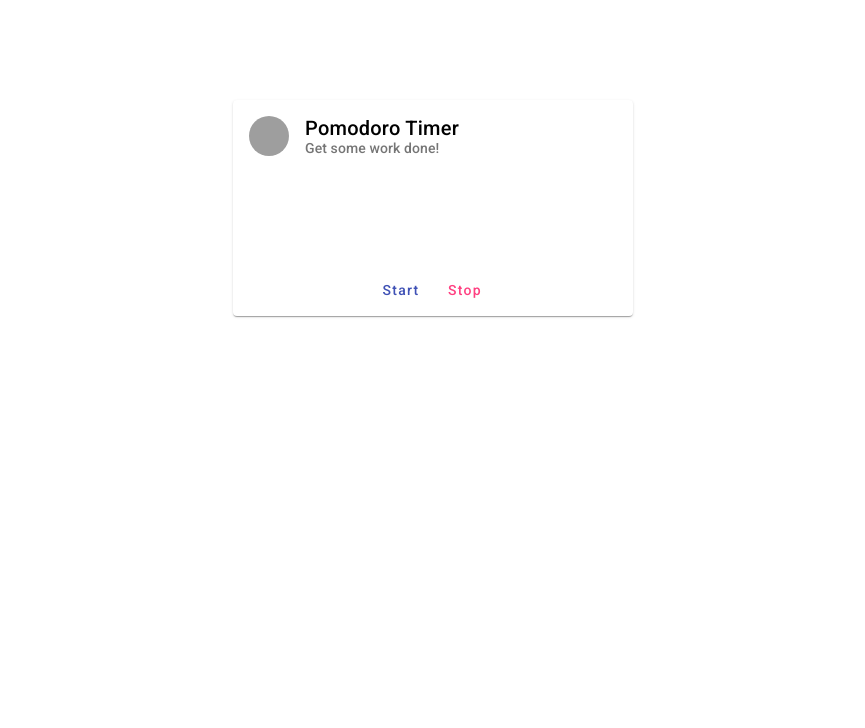
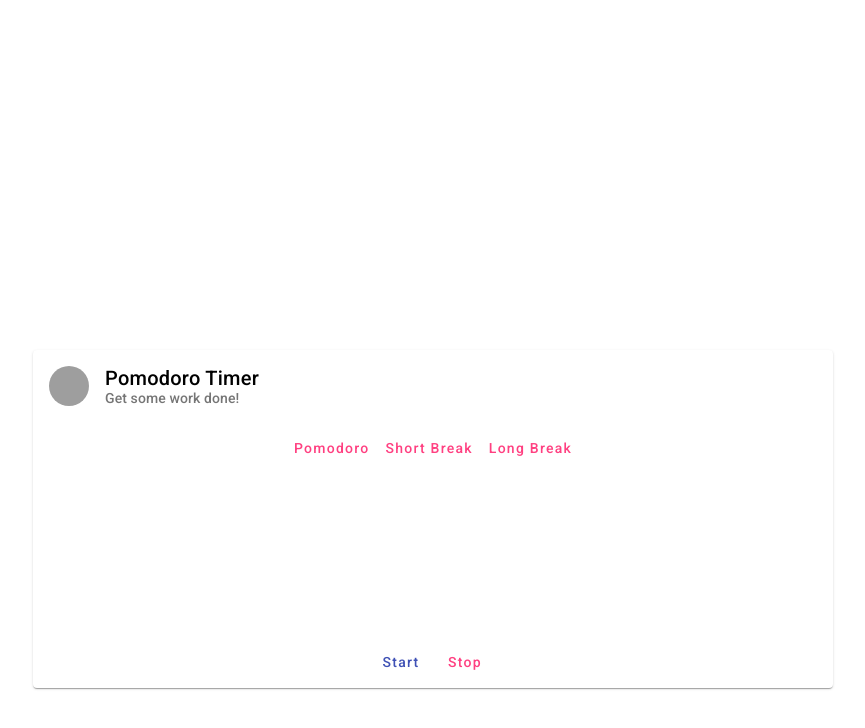
Before and after one commit to CAWilson94/pomodoro, an Angular app: page / in a window 1280 px wide. Shown: the top 728 px of the page, without its empty margins (207-1072 px from the left). Built offline with nearby package versions, Linux system fonts and the light colour scheme; grey boxes are pictures that could not be loaded.

Commit message:
timer change buttons added

```diff
--- a/src/app/timer/timer.component.html
+++ b/src/app/timer/timer.component.html
@@ -5,8 +5,13 @@
             <mat-card-title>Pomodoro Timer</mat-card-title>
             <mat-card-subtitle>Get some work done!</mat-card-subtitle>
         </mat-card-header>
+        <mat-card-actions class="action-buttons">
+            <button mat-button color="accent" (click)="pomodoro()">Pomodoro</button>
+            <button mat-button color="accent" (click)="shortBreak()">Short Break</button>
+            <button mat-button color="accent" (click)="longBreak()">Long Break</button>
+        </mat-card-actions>
         <mat-card-content class="display">
-            <h2>{{display}}</h2>
+            <h1 class="mat-headline">{{display}}</h1>
         </mat-card-content>
         <div class="container">
             <mat-card-actions>
--- a/src/app/timer/timer.component.scss
+++ b/src/app/timer/timer.component.scss
@@ -10,29 +10,28 @@
     align-items: center;
     align-self: center;
     width: fit-content;
-    min-height: 32px;
+    min-height: 102px;
     padding: 30px;
 }
 
+.action-buttons{
+    display: flex;
+    justify-items: center;
+    justify-content: center;
+}
 
 .container {
     display: flex;
     flex-direction: column;
     align-content: center;
     flex-wrap: wrap-reverse;
-    min-width: 400px;
+    min-width: 800px;
 }
 
 .outer-container {
     display: flex;
     justify-content: center;
-
-    padding-top: 100px;
-}
-
-
-.tomato-card {
-    max-width: 400px;
+    padding-top: 350px;
 }
 
 .tomato-image {
--- a/src/app/timer/timer.component.ts
+++ b/src/app/timer/timer.component.ts
@@ -6,6 +6,15 @@ import { Component, Input } from '@angular/core';
   styleUrls: ['./timer.component.scss']
 })
 export class TimerComponent {
+  pomodoro() {
+    alert("POMODORO");
+  }
+  longBreak() {
+    alert("LONG BREAK");
+  }
+  shortBreak() {
+    alert("SHORT BREAK");
+  }
   @Input() minute!: number;
   display: any;
   public timerInterval: any;
```
